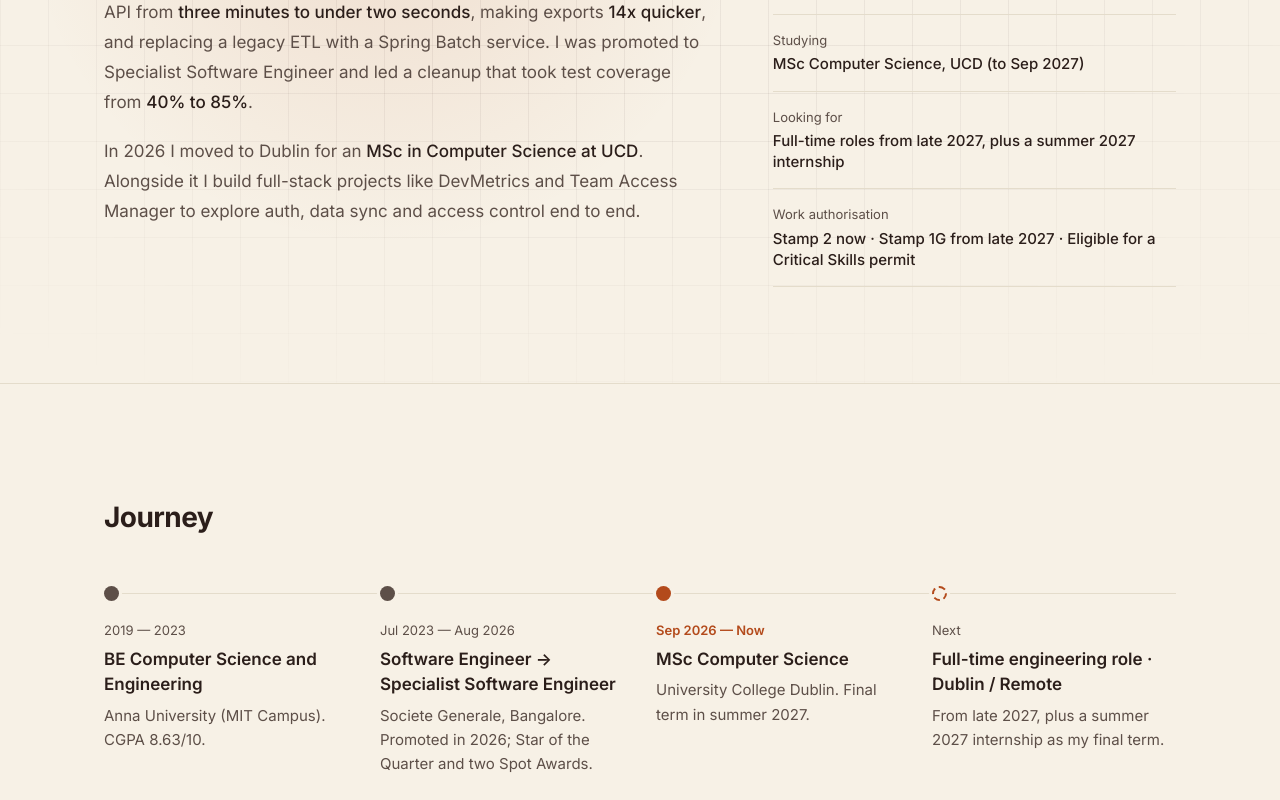
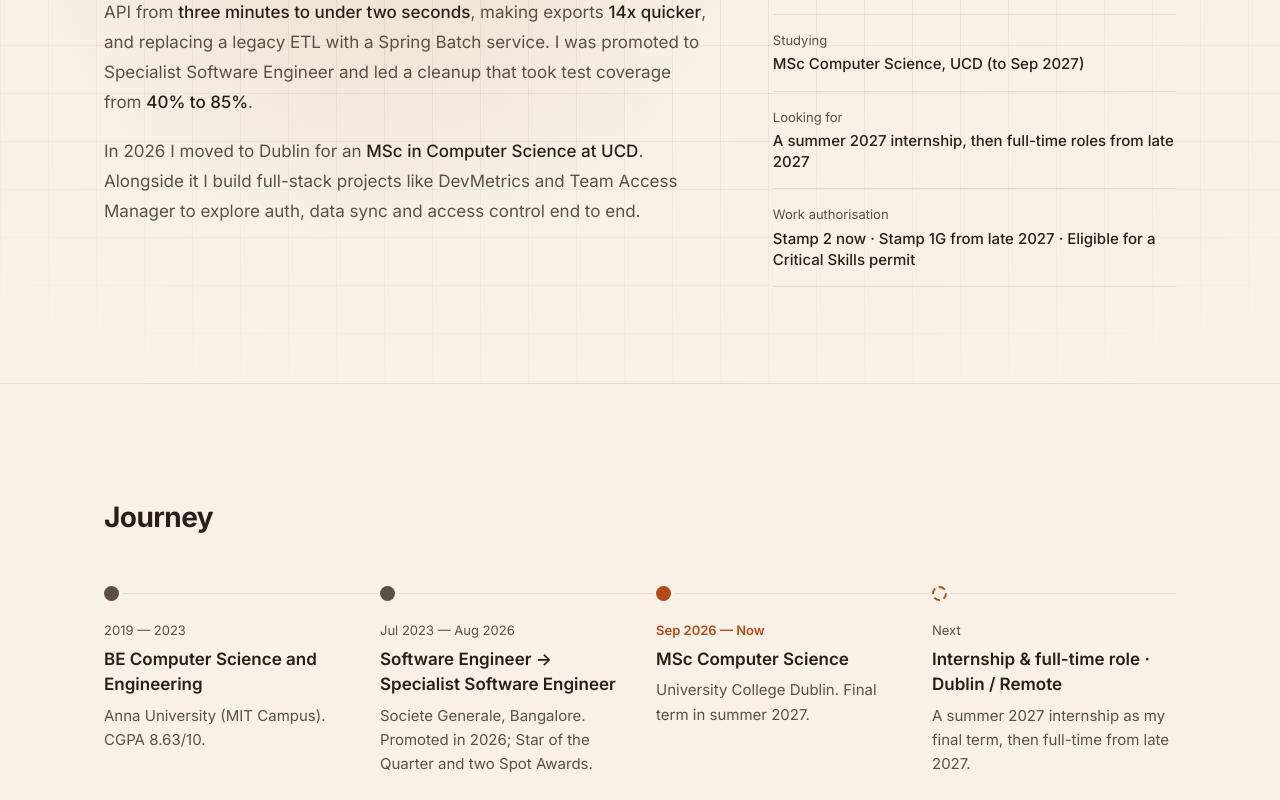
Before and after one commit to yashwant340/portfolio, a React (Vite) app: page /about in a window 1280 px wide. Shown: the part 460-1260 px from the top of the page. Built offline with nearby package versions, Linux system fonts and the light colour scheme.

Commit message:
Put internships first in the journey and About page too

```diff
--- a/src/content/about.ts
+++ b/src/content/about.ts
@@ -10,7 +10,7 @@ export const about: About = {
     { label: 'Based in', value: 'Dublin, Ireland' },
     { label: 'Experience', value: '3 years · Societe Generale' },
     { label: 'Studying', value: 'MSc Computer Science, UCD (to Sep 2027)' },
-    { label: 'Looking for', value: 'Full-time roles from late 2027, plus a summer 2027 internship' },
+    { label: 'Looking for', value: 'A summer 2027 internship, then full-time roles from late 2027' },
     {
       label: 'Work authorisation',
       value: 'Stamp 2 now · Stamp 1G from late 2027 · Eligible for a Critical Skills permit',
--- a/src/content/journey.ts
+++ b/src/content/journey.ts
@@ -26,9 +26,9 @@ export const journey: Journey = {
     },
     {
       period: 'Next',
-      title: 'Full-time engineering role · Dublin / Remote',
+      title: 'Internship & full-time role · Dublin / Remote',
       place: 'Your team?',
-      detail: 'From late 2027, plus a summer 2027 internship as my final term.',
+      detail: 'A summer 2027 internship as my final term, then full-time from late 2027.',
       state: 'next',
     },
   ],
```
